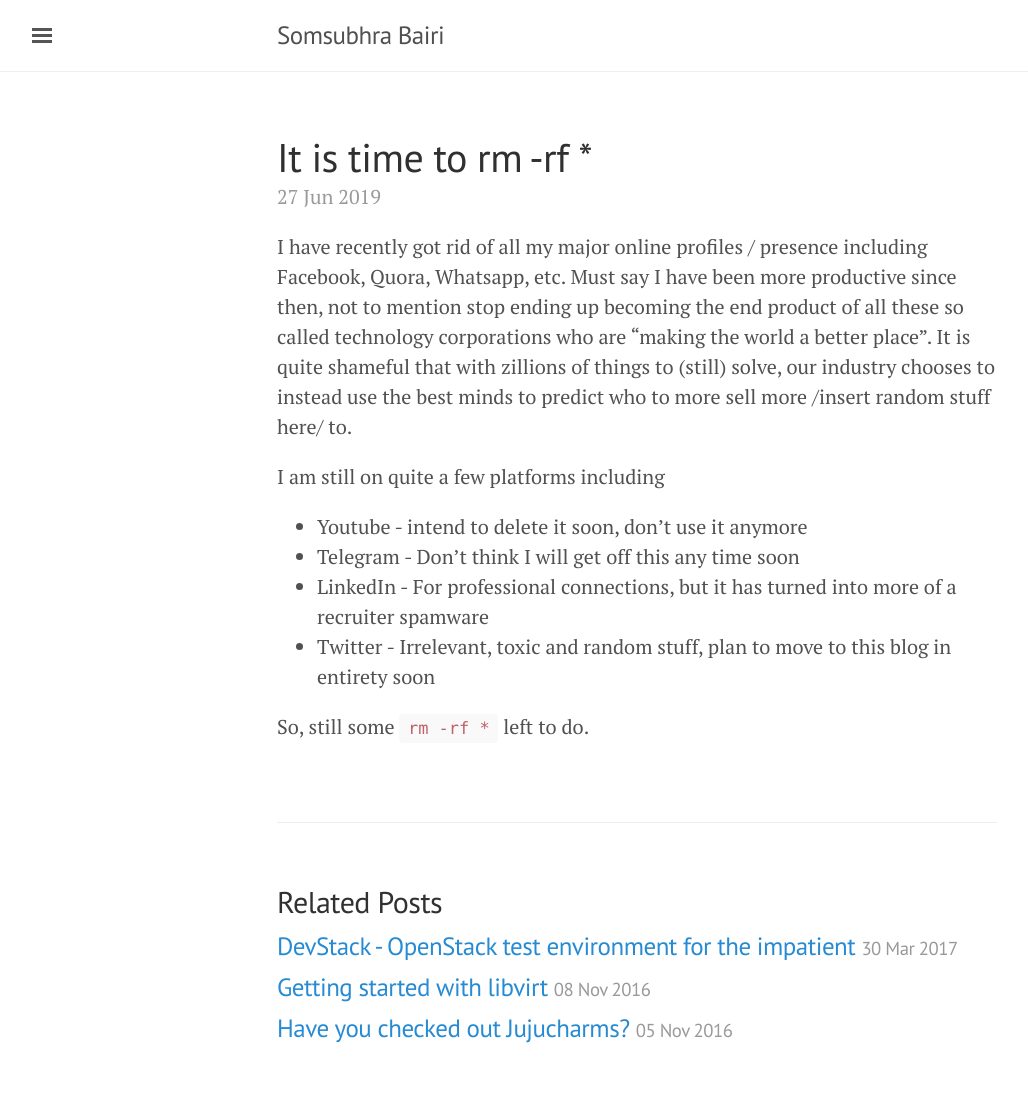
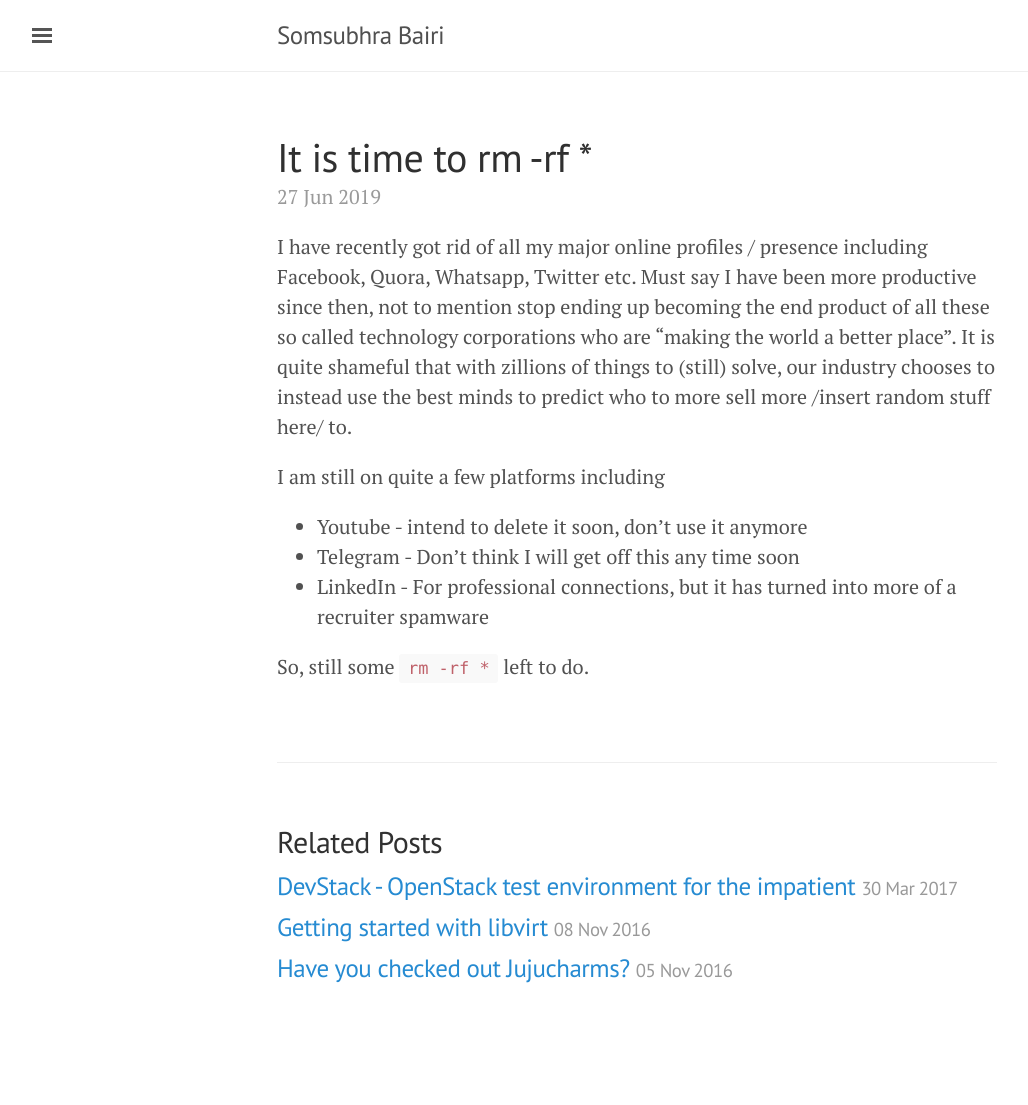
Before and after one commit to Somsubhra/somsubhra.github.io, a Jekyll site: the page built from _posts/2019-06-27-it-is-time-to-rm-rf.md, in a window 1280 px wide. Shown: the whole page, without its empty margins (3-1031 px from the left). Built offline with Jekyll 4.4.1, drawn with Linux system fonts in a browser that asks for light colours; after the commit the page ends 1045 px from its top, so only the background shows below that.

Commit message:
Update 2019-06-27-it-is-time-to-rm-rf.md

```diff
--- a/_posts/2019-06-27-it-is-time-to-rm-rf.md
+++ b/_posts/2019-06-27-it-is-time-to-rm-rf.md
@@ -3,12 +3,11 @@
 title: It is time to rm -rf *
 ---
 
-I have recently got rid of all my major online profiles / presence including Facebook, Quora, Whatsapp, etc. Must say I have been more productive since then, not to mention stop ending up becoming the end product of all these so called technology corporations who are "making the world a better place". It is quite shameful that with zillions of things to (still) solve, our industry chooses to instead use the best minds to predict who to more sell more /insert random stuff here/ to.
+I have recently got rid of all my major online profiles / presence including Facebook, Quora, Whatsapp, Twitter etc. Must say I have been more productive since then, not to mention stop ending up becoming the end product of all these so called technology corporations who are "making the world a better place". It is quite shameful that with zillions of things to (still) solve, our industry chooses to instead use the best minds to predict who to more sell more /insert random stuff here/ to.
 
 I am still on quite a few platforms including
 - Youtube - intend to delete it soon, don't use it anymore
 - Telegram - Don't think I will get off this any time soon
 - LinkedIn - For professional connections, but it has turned into more of a recruiter spamware
-- Twitter - Irrelevant, toxic and random stuff, plan to move to this blog in entirety soon
 
 So, still some `rm -rf *` left to do.
```
